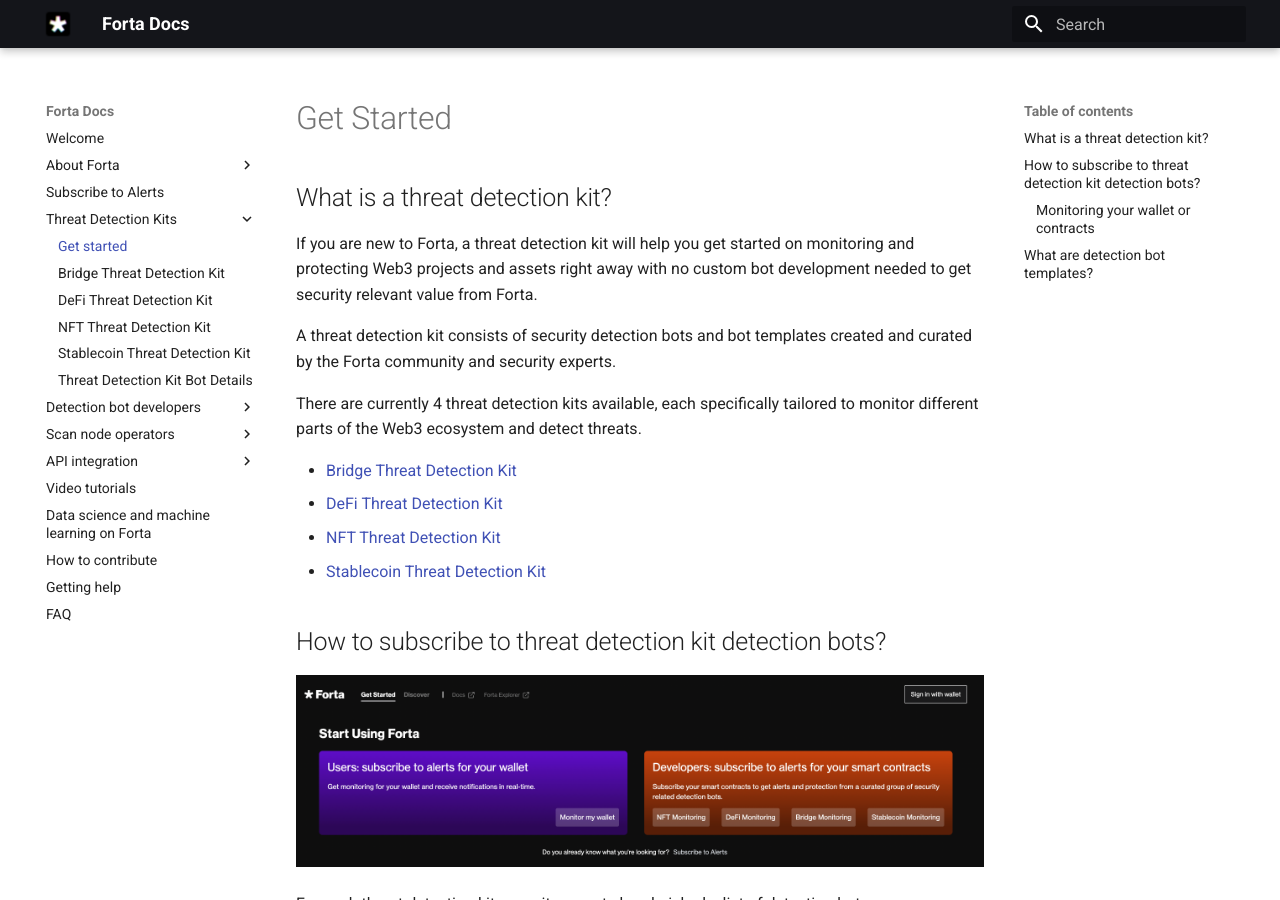
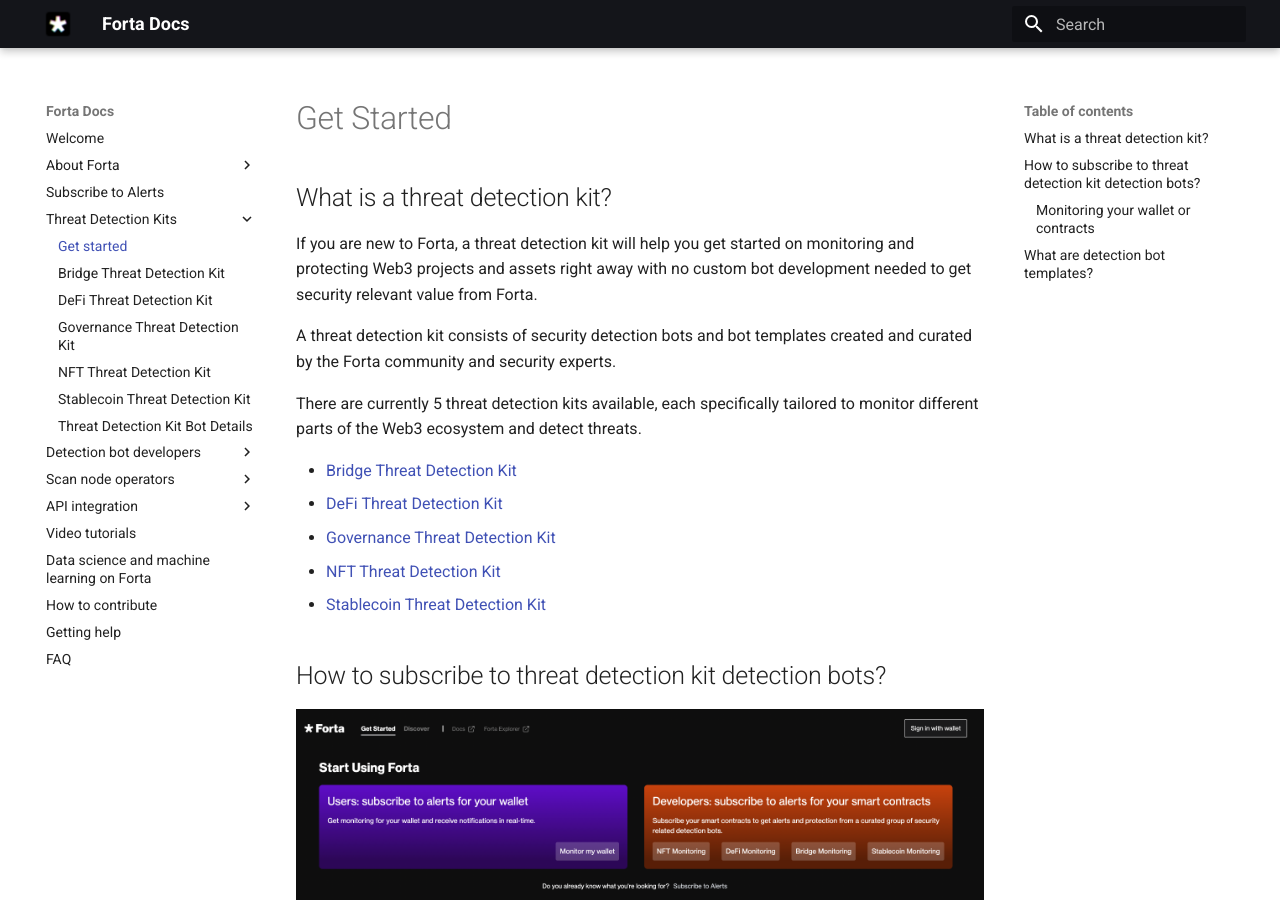
Before and after one commit to forta-network/docs, an MkDocs documentation site: the page built from docs/threat-detection-kits.md, in a window 1280 px wide and 900 px high. Built offline with MkDocs 1.6.1 and Material for MkDocs 9.7.7, drawn with Linux system fonts in a browser that asks for light colours.

Commit message:
create governance docs

```diff
--- a/docs/threat-detection-kits.md
+++ b/docs/threat-detection-kits.md
@@ -6,10 +6,11 @@
 
 A threat detection kit consists of security detection bots and bot templates created and curated by the Forta community and security experts.
 
-There are currently 4 threat detection kits available, each specifically tailored to monitor different parts of the Web3 ecosystem and detect threats.
+There are currently 5 threat detection kits available, each specifically tailored to monitor different parts of the Web3 ecosystem and detect threats.
 
 * [Bridge Threat Detection Kit](bridge-starter-kit.md)
 * [DeFi Threat Detection Kit](defi-starter-kit.md)
+* [Governance Threat Detection Kit](governance-starter-kit.md)
 * [NFT Threat Detection Kit](nft-starter-kit.md)
 * [Stablecoin Threat Detection Kit](stablecoin-starter-kit.md)
 
--- a/mkdocs.yml
+++ b/mkdocs.yml
@@ -46,6 +46,7 @@
       - Get started: threat-detection-kits.md
       - Bridge Threat Detection Kit: bridge-starter-kit.md
       - DeFi Threat Detection Kit: defi-starter-kit.md
+      - Governance Threat Detection Kit: governance-starter-kit.md
       - NFT Threat Detection Kit: nft-starter-kit.md
       - Stablecoin Threat Detection Kit: stablecoin-starter-kit.md
       - Threat Detection Kit Bot Details: starter-kit-bot-details.md
```
Also changed, not shown: docs/governance-starter-kit.md (added, +19 -0 lines), docs/starter-kit-bot-details.md (+1 -1 lines).
